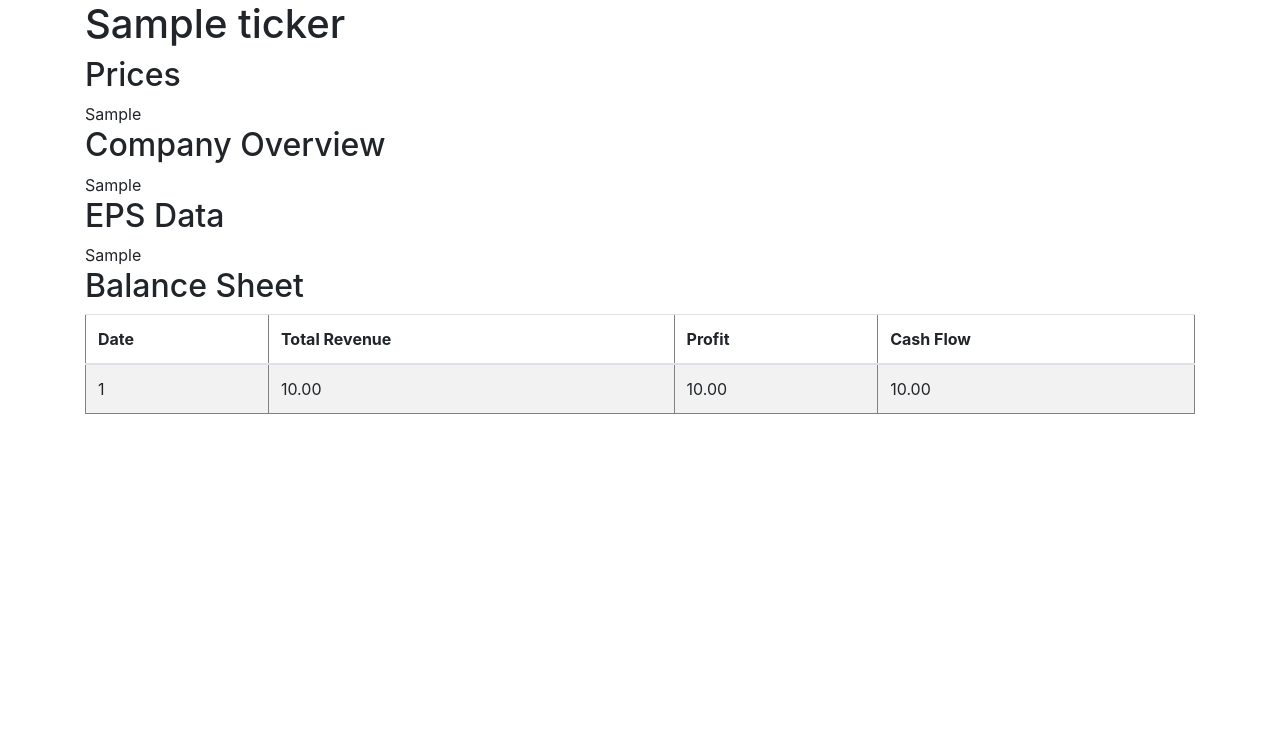
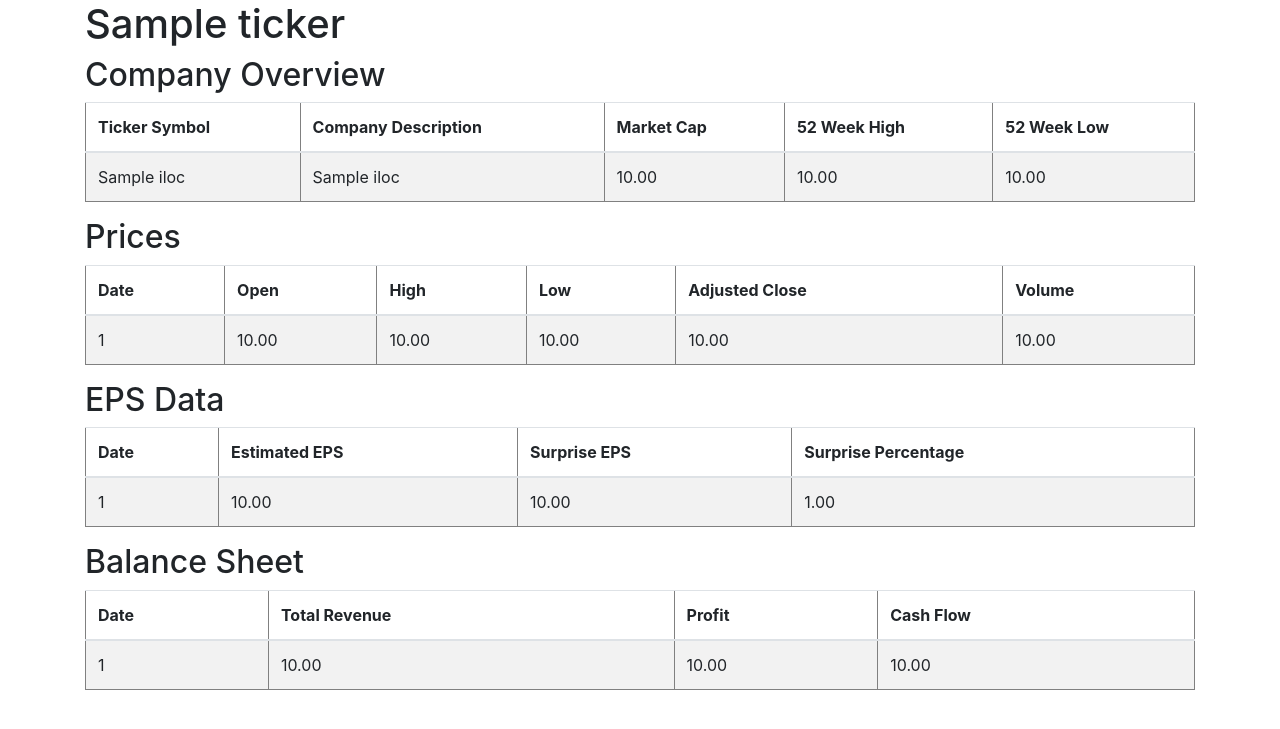
Before and after one commit to bdegrieck/SelfFInance, a Flask app: template Website/templates/tickerinfo.html in a window 1280 px wide. Shown: the top 729 px of the page. Run offline with Flask 3, Linux system fonts and the light colour scheme; the template is opened without the code that fills it: most values are stand-ins (such as "Sample title", 1, 10 or a date in 2020); parts of the project's set-up code (start-up, migrations or seed data) failed here and were passed over; some libraries are stand-ins or nearby versions.

Commit message:
main functionality input ticker + output

```diff
--- a/Website/templates/tickerinfo.html
+++ b/Website/templates/tickerinfo.html
@@ -3,20 +3,78 @@
 <head>
     <meta charset="UTF-8">
     <meta name="viewport" content="width=device-width, initial-scale=1.0">
-    <title>DataFrame Table</title>
+    <title>{{ ticker }} Data</title>
     <link rel="stylesheet" href="https://stackpath.bootstrapcdn.com/bootstrap/4.3.1/css/bootstrap.min.css">
 </head>
 <body>
     <div class="container">
         <h1>{{ ticker }}</h1>
-        <h2> Prices </h2>
-        {{ ticker_data.ticker_prices_df|safe }}
 
         <h2>Company Overview</h2>
-        {{ ticker_data.ticker_overview_df|safe }}
+        <table border="1" class="dataframe table table-striped">
+            <thead>
+                 <tr>
+                     <th>Ticker Symbol</th>
+                     <th>Company Description</th>
+                     <th>Market Cap</th>
+                     <th>52 Week High</th>
+                     <th>52 Week Low</th>
+                </tr>
+            </thead>
+            <tr>
+                <td>{{ ticker_data.ticker_overview_df["Ticker Symbol"].iloc[0] }}</td>
+                <td>{{ ticker_data.ticker_overview_df['Company Description'].iloc[0] }}</td>
+                <td>{{ ticker_data.ticker_overview_df['Market Cap'].iloc[0] | format_currency }}</td>
+                <td>{{ ticker_data.ticker_overview_df['52 Week High'].iloc[0] | format_currency }}</td>
+                <td>{{ ticker_data.ticker_overview_df['52 Week Low'].iloc[0] | format_currency }}</td>
+            </tr>
+        </table>
+
+        <h2> Prices </h2>
+
+        <table border="1" class="dataframe table table-striped">
+            <thead>
+                 <tr>
+                     <th>Date</th>
+                     <th>Open</th>
+                     <th>High</th>
+                     <th>Low</th>
+                     <th>Adjusted Close</th>
+                     <th>Volume</th>
+                </tr>
+            </thead>
+            {% for index, row in ticker_data.ticker_prices_df.iterrows() %}
+            <tr>
+                <td>{{ index }}</td>
+                <td>{{ row['Open'] | format_currency }}</td>
+                <td>{{ row['High'] | format_currency }}</td>
+                <td>{{ row['Low'] | format_currency }}</td>
+                <td>{{ row['Adjusted Close'] | format_currency }}</td>
+                <td>{{ row['Volume'] | format_currency }}</td>
+            </tr>
+            {% endfor %}
+        </table>
 
         <h2>EPS Data</h2>
-        {{ ticker_data.ticker_eps_df|safe }}
+
+        <table border="1" class="dataframe table table-striped">
+            <thead>
+                 <tr>
+                     <th>Date</th>
+                     <th>Estimated EPS</th>
+                     <th>Surprise EPS</th>
+                     <th>Surprise Percentage</th>
+                </tr>
+            </thead>
+            {% for index, row in ticker_data.ticker_eps_df.iterrows() %}
+            <tr>
+                <td>{{ index }}</td>
+                <td>{{ row['estimatedEPS'] | format_currency }}</td>
+                <td>{{ row['surprise'] | format_currency }}</td>
+                <td>{{ row['surprisePercentage'] | format_currency }}</td>
+            </tr>
+            {% endfor %}
+        </table>
 
         <h2>Balance Sheet</h2>
 
@@ -29,7 +87,7 @@
                     <th>Cash Flow</th>
                 </tr>
             </thead>
-            {% for index, row in ticker_data.ticker_balance.iterrows() %}
+            {% for index, row in ticker_data.ticker_balance_df.iterrows() %}
             <tr>
                 <td>{{ index }}</td>
                 <td>{{ row['Total Revenue'] | format_currency }}</td>
--- a/Website/views.py
+++ b/Website/views.py
@@ -14,6 +14,4 @@ def get_input():
     endpoints = request.form.getlist("endpoints")
     user_input = User(ticker, micro, endpoints)
     return render_template("tickerinfo.html", ticker=user_input.input_ticker,
-                           ticker_data=user_input.main_ticker_data.ticker_html_data,
-                           ticker_balance=user_input.main_ticker_data.ticker_df_data["ticker_balance_df"]
-                        )
+                           ticker_data=user_input.main_ticker_data.ticker_df_data)
```
Also changed, not shown: BackEnd/companyData.py (+5 -5 lines).
